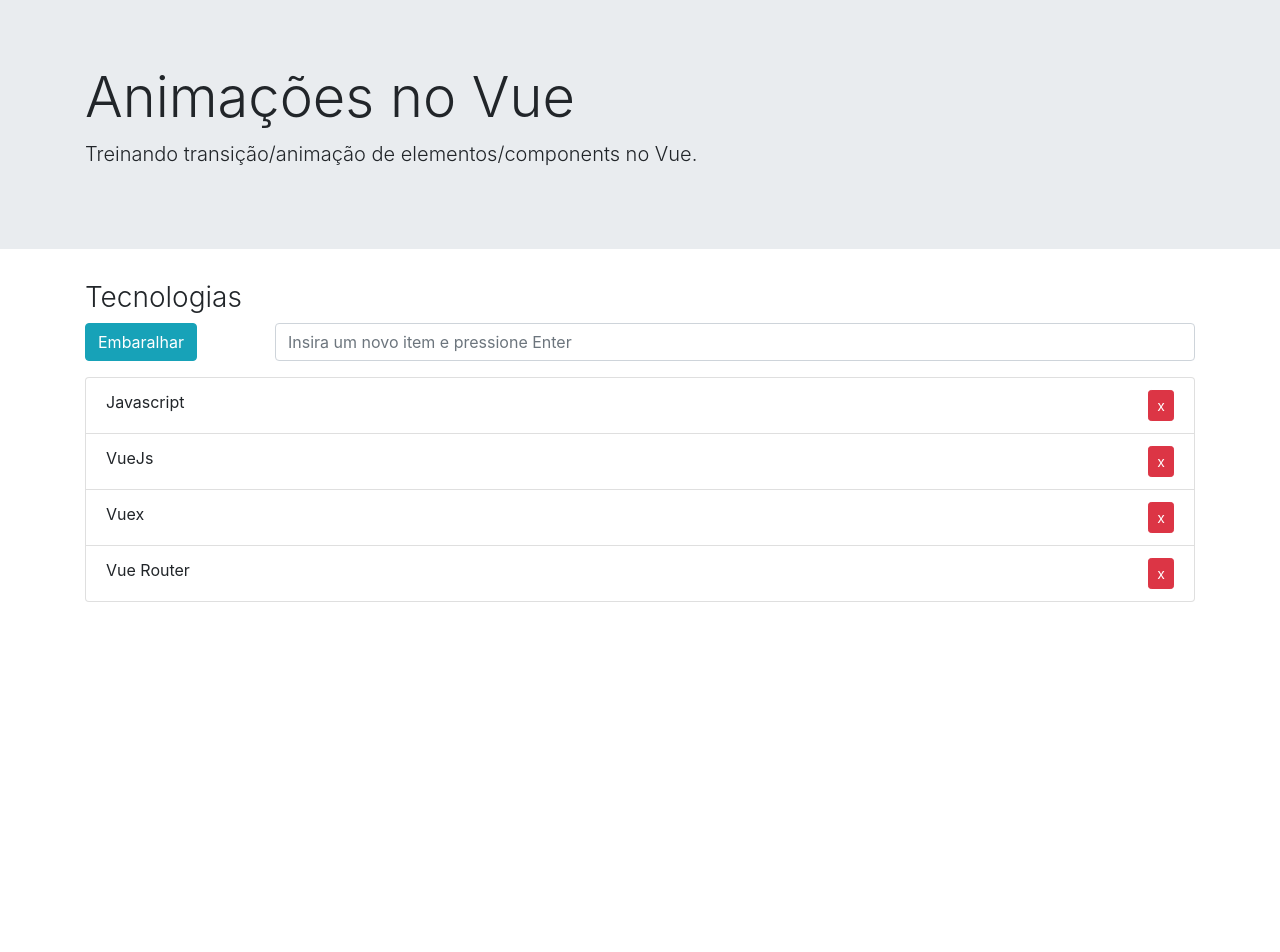
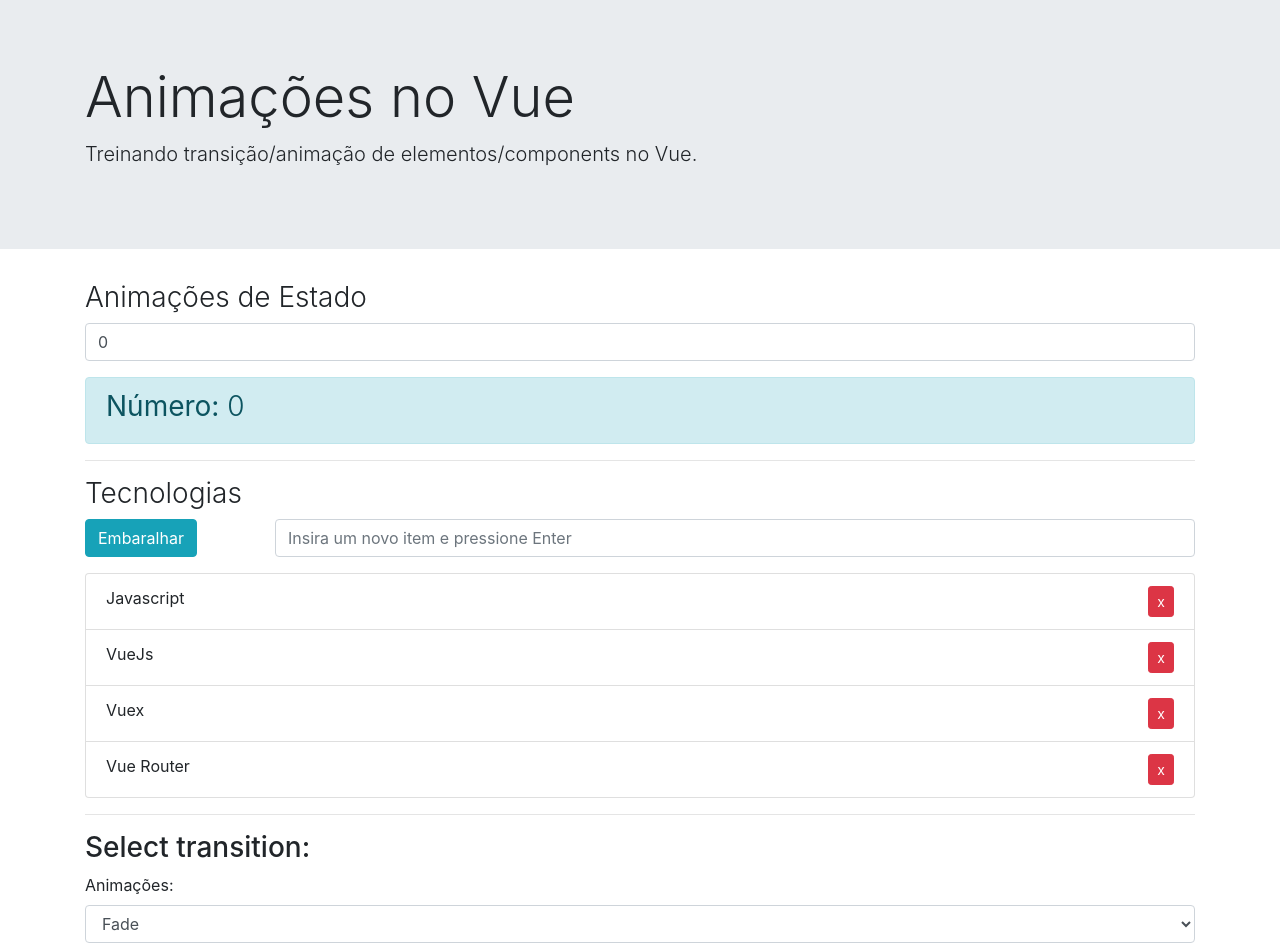
Before and after one commit to Matheus-Alpe/vue-transitions-example, a Vue app: page / in a window 1280 px wide. Shown: the top 952 px of the page. Before the commit the page ends 800 px from the top, so only its background shows below. Built offline with nearby package versions, Linux system fonts and the light colour scheme.

Commit message:
feat: add component state and lib gsap.

```diff
--- a/package.json
+++ b/package.json
@@ -9,6 +9,7 @@
   },
   "dependencies": {
     "core-js": "^3.6.5",
+    "gsap": "^3.7.1",
     "lodash": "^4.17.21",
     "vue": "^2.6.11"
   },
--- a/src/App.vue
+++ b/src/App.vue
@@ -8,26 +8,32 @@
         </div>
 
         <div class="container">
+
+            <TransitionState/>
             <TransitionGroup/>
-            <!-- <TransitionExample select transition-name="select transition"/>
+            <TransitionExample select transition-name="select transition"/>
             <TransitionExample transition-name="fade" transition-type="transition"/>
             <TransitionExample transition-name="zoom" transition-type="transition"/>
             <TransitionExample transition-name="slide-transition" transition-type="transition"/>
             <TransitionExample transition-name="slide-animation" transition-type="animation"/>
             <TransitionExample custom-css transition-name="custom-css"/>
-            <TransitionExample custom-js transition-name="custom-js"/> -->
+            <TransitionExample custom-js transition-name="custom-js"/>
         </div>
+
+        <hr>
     </div>
 </template>
 
 <script>
-// import TransitionExample from './components/TransitionExample.vue'
+import TransitionExample from './components/TransitionExample.vue'
 import TransitionGroup from './components/TransitionGroup.vue'
+import TransitionState from './components/TransitionState.vue'
 
 export default {
     components: {
-        // TransitionExample,
-        TransitionGroup
+        TransitionExample,
+        TransitionGroup,
+        TransitionState
     },
 }
 </script>
--- a/src/components/TransitionGroup.vue
+++ b/src/components/TransitionGroup.vue
@@ -42,6 +42,7 @@
 
         </transition-group>
 
+        <hr>
     </div>
 </template>
 
--- /dev/null
+++ b/src/components/TransitionState.vue
@@ -0,0 +1,34 @@
+<template>
+    <div class="item">
+
+        <h3 class="font-weight-light">Animações de Estado</h3>
+
+        <div class="form-group">
+            <input type="number" class="form-control" v-model="numero"
+                step="50">
+        </div>
+
+        <div class="alert alert-info">
+            <h3 class="font-weight-light">
+                <strong>Número: </strong>
+                <span>{{ numero }}</span>
+            </h3>
+        </div>
+
+        <hr>
+    </div>
+</template>
+
+<script>
+export default {
+    data() {
+        return {
+            numero: 0
+        }
+    }
+}
+</script>
+
+<style>
+
+</style>
```
Also changed, not shown: 1 other file (tests, documents, lock files or other folders).
